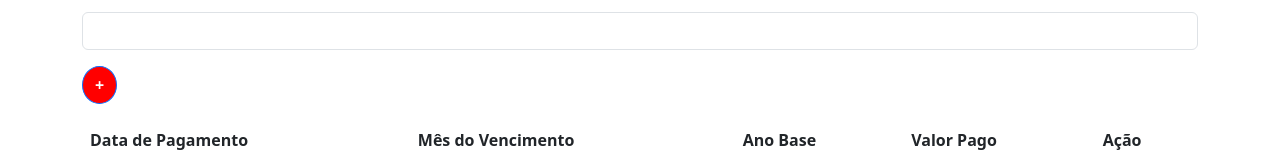
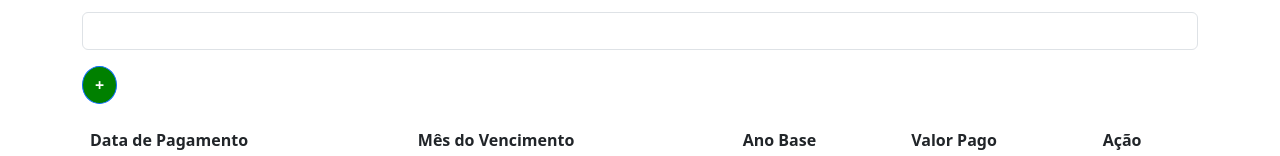
Before and after one commit to guilhermechiozzini/horse-calendar, a website: page index.html in a window 1280 px wide. Shown: the part 492-648 px from the top of the page. Drawn offline with Linux system fonts and the light colour scheme.

Commit message:
test cache

```diff
--- a/index.html
+++ b/index.html
@@ -48,7 +48,7 @@
                     </datalist>
                 </div>
                 <div class="form-group mb-3">
-                    <button id="addPayment" style="background-color:red" class="btn btn-primary round-6" type="button">+</button>
+                    <button id="addPayment" style="background-color:green" class="btn btn-primary round-6" type="button">+</button>
                 </div>
             </form>
             <div id="result">
```
